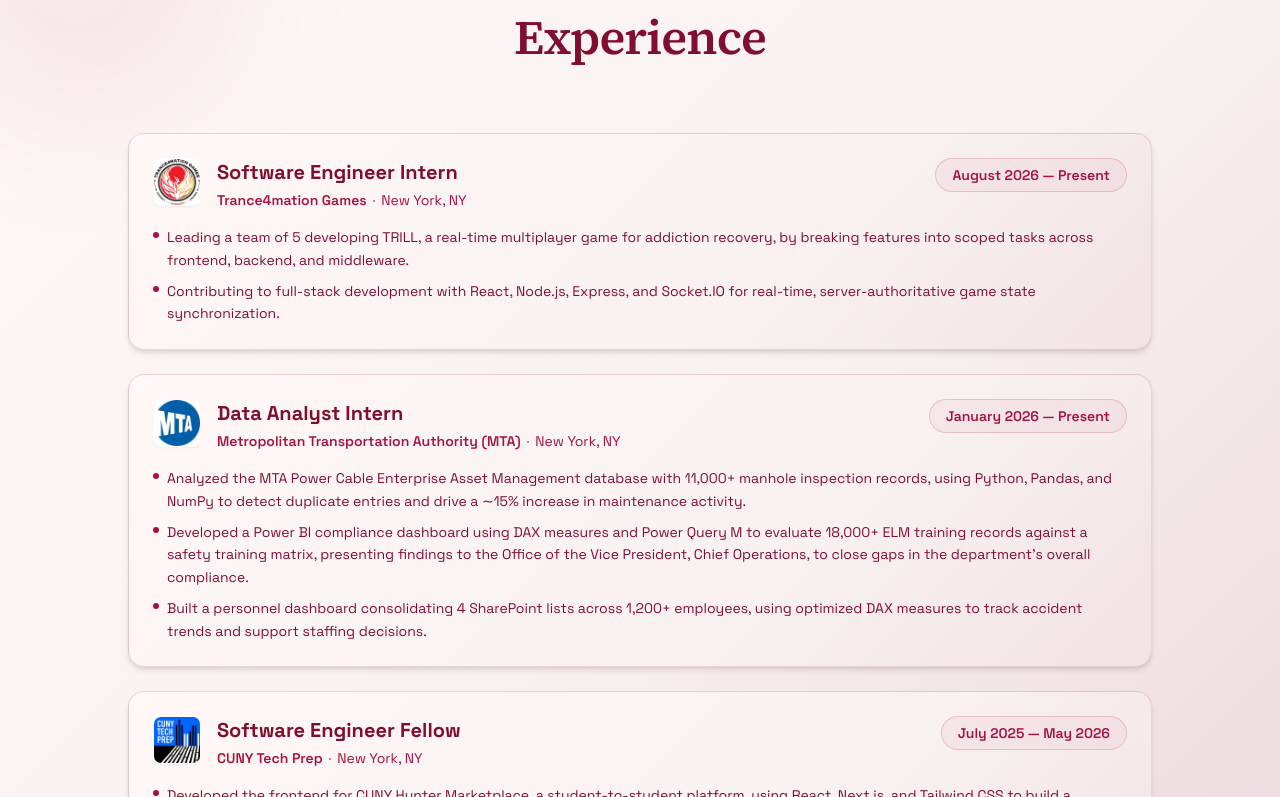
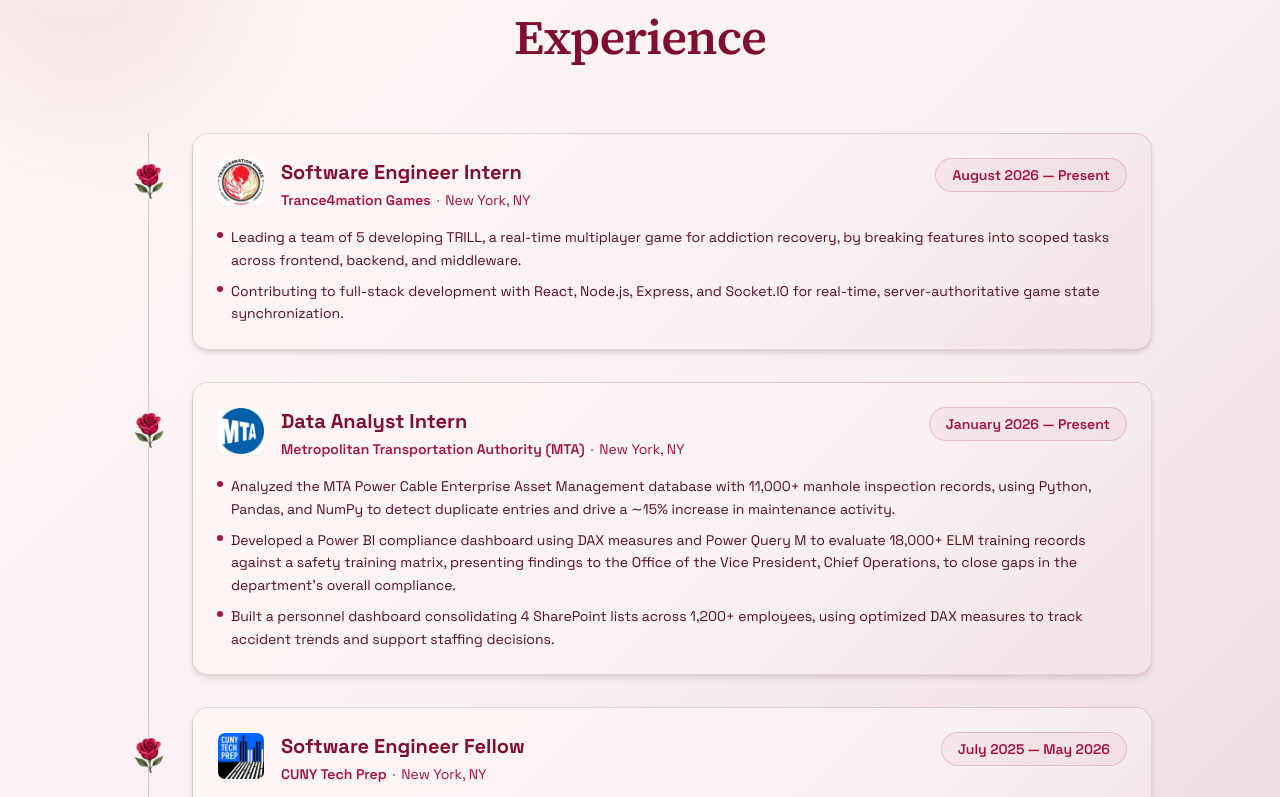
Before and after one commit to sanilac6459/portfolio, a React (Vite) app: page /experience in a window 1280 px wide. Shown: the part 383-1180 px from the top of the page. Built offline with nearby package versions, Linux system fonts and the light colour scheme.

Commit message:
updated experience page

```diff
--- a/src/components/ExperienceSection.tsx
+++ b/src/components/ExperienceSection.tsx
@@ -1,4 +1,6 @@
-import React from "react";
+"use client";
+
+import React, { useEffect, useRef, useState } from "react";
 
 interface Role {
   title: string;
@@ -69,7 +71,6 @@
           "Mentored project leads in the club's Project Development Program, supporting student teams through semester-long collaborative projects by reviewing proposals, refining technical scopes, and providing guidance to ensure successful and educational outcomes.",
         ],
       },
-
       {
         title: "Web Developer",
         duration: "January 2025 — August 2025",
@@ -120,10 +121,88 @@
   },
 ];
 
+// Interpolates a color along the section's diagonal gradient stops,
+// so each rose's backdrop can match its local background shade.
+const GRADIENT_STOPS: { stop: number; color: [number, number, number] }[] = [
+  { stop: 0, color: [255, 248, 247] }, // #FFF8F7
+  { stop: 0.35, color: [248, 240, 241] }, // #F8F0F1
+  { stop: 0.65, color: [235, 216, 221] }, // #EBD8DD
+  { stop: 1, color: [217, 184, 192] }, // #D9B8C0
+];
+
+function getGradientColorAt(t: number): string {
+  const clamped = Math.min(1, Math.max(0, t));
+  let start = GRADIENT_STOPS[0];
+  let end = GRADIENT_STOPS[GRADIENT_STOPS.length - 1];
+
+  for (let i = 0; i < GRADIENT_STOPS.length - 1; i++) {
+    if (
+      clamped >= GRADIENT_STOPS[i].stop &&
+      clamped <= GRADIENT_STOPS[i + 1].stop
+    ) {
+      start = GRADIENT_STOPS[i];
+      end = GRADIENT_STOPS[i + 1];
+      break;
+    }
+  }
+
+  const range = end.stop - start.stop || 1;
+  const localT = (clamped - start.stop) / range;
+
+  const r = Math.round(
+    start.color[0] + (end.color[0] - start.color[0]) * localT,
+  );
+  const g = Math.round(
+    start.color[1] + (end.color[1] - start.color[1]) * localT,
+  );
+  const b = Math.round(
+    start.color[2] + (end.color[2] - start.color[2]) * localT,
+  );
+
+  return `rgb(${r}, ${g}, ${b})`;
+}
+
+function toRgba(rgb: string, alpha: number): string {
+  return rgb.replace("rgb", "rgba").replace(")", `, ${alpha})`);
+}
+
 const ExperienceSection = () => {
+  const sectionRef = useRef<HTMLElement>(null);
+  const roseRefs = useRef<(HTMLDivElement | null)[]>([]);
+  const [roseColors, setRoseColors] = useState<string[]>(() =>
+    experiences.map((_, i) => getGradientColorAt(i / (experiences.length - 1))),
+  );
+
+  useEffect(() => {
+    function updateColors() {
+      const section = sectionRef.current;
+      if (!section) return;
+
+      const sectionRect = section.getBoundingClientRect();
+      const sectionHeight = section.offsetHeight || 1;
+
+      const newColors = roseRefs.current.map((el) => {
+        if (!el) return getGradientColorAt(0);
+        const elRect = el.getBoundingClientRect();
+        // Position of the rose's own center, relative to the section's box,
+        // matches the same coordinate space the section's gradient is painted in.
+        const relativeTop = elRect.top - sectionRect.top + elRect.height / 2;
+        const t = relativeTop / sectionHeight;
+        return getGradientColorAt(t);
+      });
+
+      setRoseColors(newColors);
+    }
+
+    updateColors();
+    window.addEventListener("resize", updateColors);
+    return () => window.removeEventListener("resize", updateColors);
+  }, []);
+
   return (
     <section
       id="experience"
+      ref={sectionRef}
       className="py-24 relative overflow-hidden"
       style={{
         background:
@@ -136,7 +215,7 @@
         style={{
           backgroundColor: "rgba(128, 15, 47, 0.06)",
         }}
-      ></div>
+      />
 
       <div className="container relative">
         {/* Section Heading */}
@@ -160,10 +239,43 @@
           </h2>
         </div>
 
-        <div className="max-w-5xl mx-auto space-y-6">
-          {experiences.map((exp, index) => (
+        {/* Timeline */}
+        <div className="max-w-5xl mx-auto relative">
+          {/* Vertical Timeline Line */}
           <div
-              key={index}
+            className="absolute left-5 top-0 bottom-0 w-px hidden sm:block"
+            style={{
+              backgroundColor: "rgba(128, 15, 47, 0.25)",
+            }}
+          />
+
+          <div className="space-y-8">
+            {experiences.map((exp, index) => {
+              const localColor = roseColors[index] ?? getGradientColorAt(0);
+              return (
+                <div key={index} className="relative sm:pl-16">
+                  {/* Rose */}
+                  <div
+                    ref={(el) => {
+                      roseRefs.current[index] = el;
+                    }}
+                    className="absolute -left-2 -top-2 hidden sm:flex items-start justify-center w-14 h-28 z-10"
+                  >
+                    <div
+                      className="absolute inset-0"
+                      style={{
+                        background: `radial-gradient(ellipse 45% 55% at center, ${toRgba(localColor, 0.55)} 0%, ${toRgba(localColor, 0.25)} 55%, ${toRgba(localColor, 0)} 80%)`,
+                      }}
+                    />
+                    <img
+                      src="/images/rose2.png"
+                      alt=""
+                      className="relative w-full h-full object-contain"
+                    />
+                  </div>
+
+                  {/* Experience Card */}
+                  <div
                     className="rounded-2xl p-6 shadow-md hover:shadow-2xl transition-all duration-500 hover:-translate-y-2"
                     style={{
                       background:
@@ -247,8 +359,7 @@
                                       style={{
                                         backgroundColor: "#A4133C",
                                       }}
-                              ></span>
-
+                                    />
                                     {bullet}
                                   </li>
                                 ))}
@@ -318,7 +429,7 @@
                               key={idx}
                               className="flex items-start gap-2 text-sm leading-relaxed"
                               style={{
-                          color: "#800F2F",
+                                color: "#590D22",
                               }}
                             >
                               <span
@@ -326,8 +437,7 @@
                                 style={{
                                   backgroundColor: "#A4133C",
                                 }}
-                        ></span>
-
+                              />
                               {bullet}
                             </li>
                           ))}
@@ -335,7 +445,10 @@
                       </>
                     )}
                   </div>
-          ))}
+                </div>
+              );
+            })}
+          </div>
         </div>
       </div>
     </section>
--- a/src/components/HomeSection.tsx
+++ b/src/components/HomeSection.tsx
@@ -4,7 +4,6 @@
 
 const roles = [
   "Software Engineer",
-  "CS Student at Hunter College",
   "Data Analyst",
   "Full-Stack Developer",
   "Tech Enthusiast",
```
Also changed, not shown: public/images/rose.png (added), public/images/rose2.png (added). Lines whose indentation alone changed are shown as unchanged.
